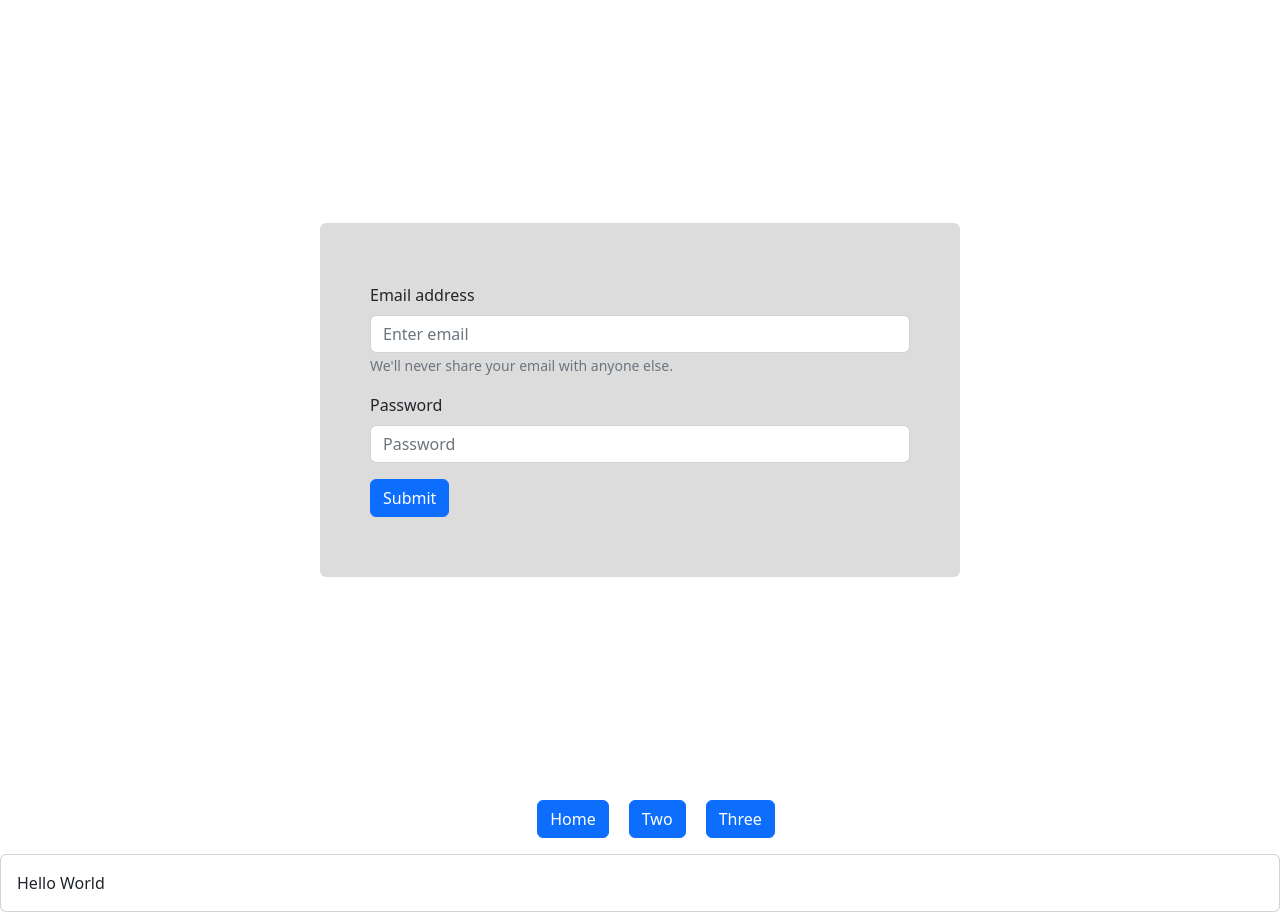
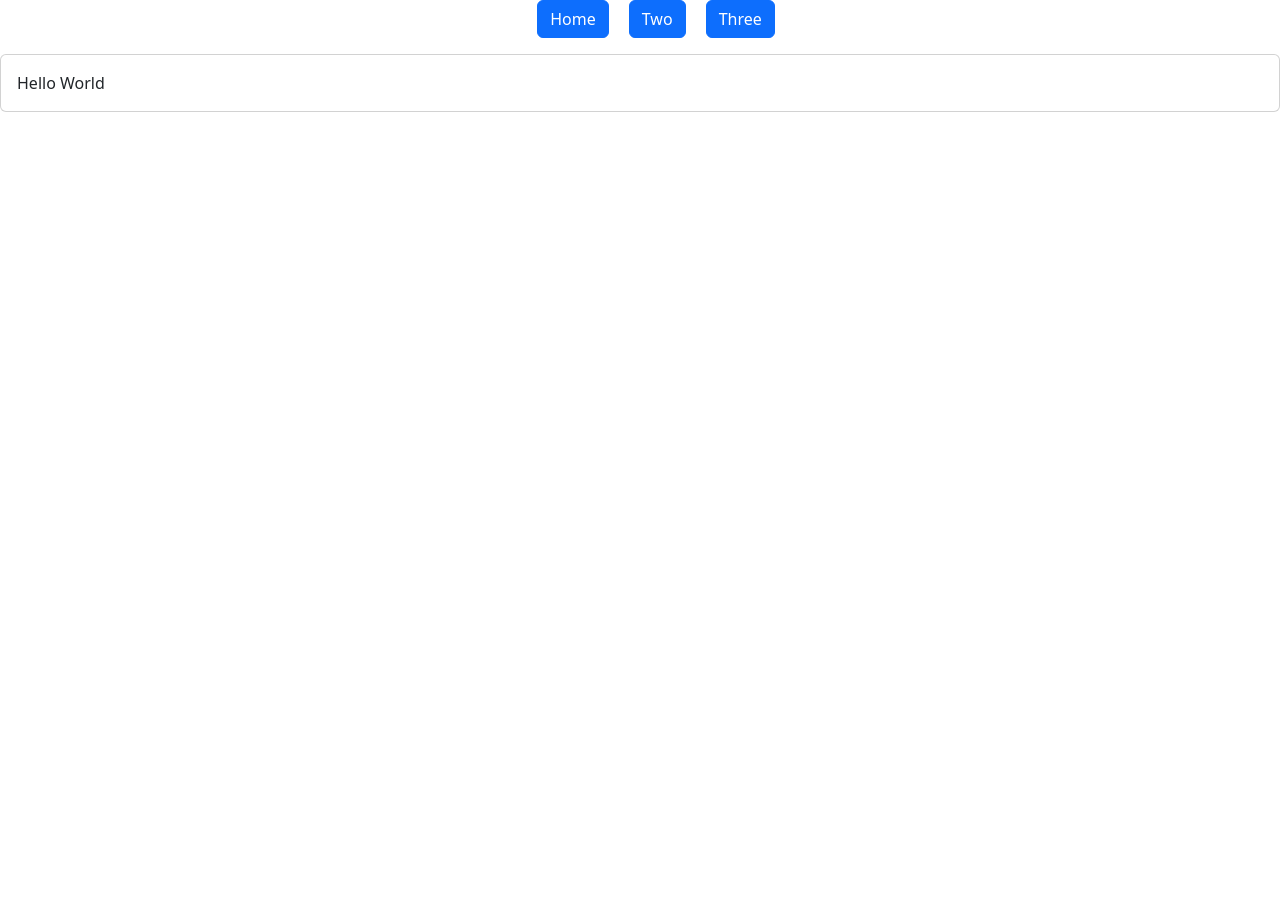
Before and after one commit to oquinone/cms_ui, a React (Create React App) app: page /dashboard in a window 1280 px wide. After the commit the page ends 800 px from the top, so only its background shows below. Built offline with nearby package versions, Linux system fonts and the light colour scheme.

Commit message:
Added react router

```diff
--- a/package.json
+++ b/package.json
@@ -42,5 +42,8 @@
       "last 1 firefox version",
       "last 1 safari version"
     ]
+  },
+  "devDependencies": {
+    "react-router-dom": "^6.8.2"
   }
 }
--- a/src/App.js
+++ b/src/App.js
@@ -1,13 +1,16 @@
+import { BrowserRouter, Routes, Route } from "react-router-dom";
 import Login from './Screens/login';
 import Dashboard from './Screens/dashboard';
 import './App.css';
 
 const App = () => {
   return (
-    <div>
-      <Login />
-      <Dashboard/>
-    </div>
+    <BrowserRouter>
+      <Routes>
+        <Route path="login" element={<Login />} />
+        <Route path="dashboard" element={<Dashboard/>} />
+      </Routes>
+     </BrowserRouter>
   )
 }
 
```
Also changed, not shown: 1 other file (tests, documents, lock files or other folders).
